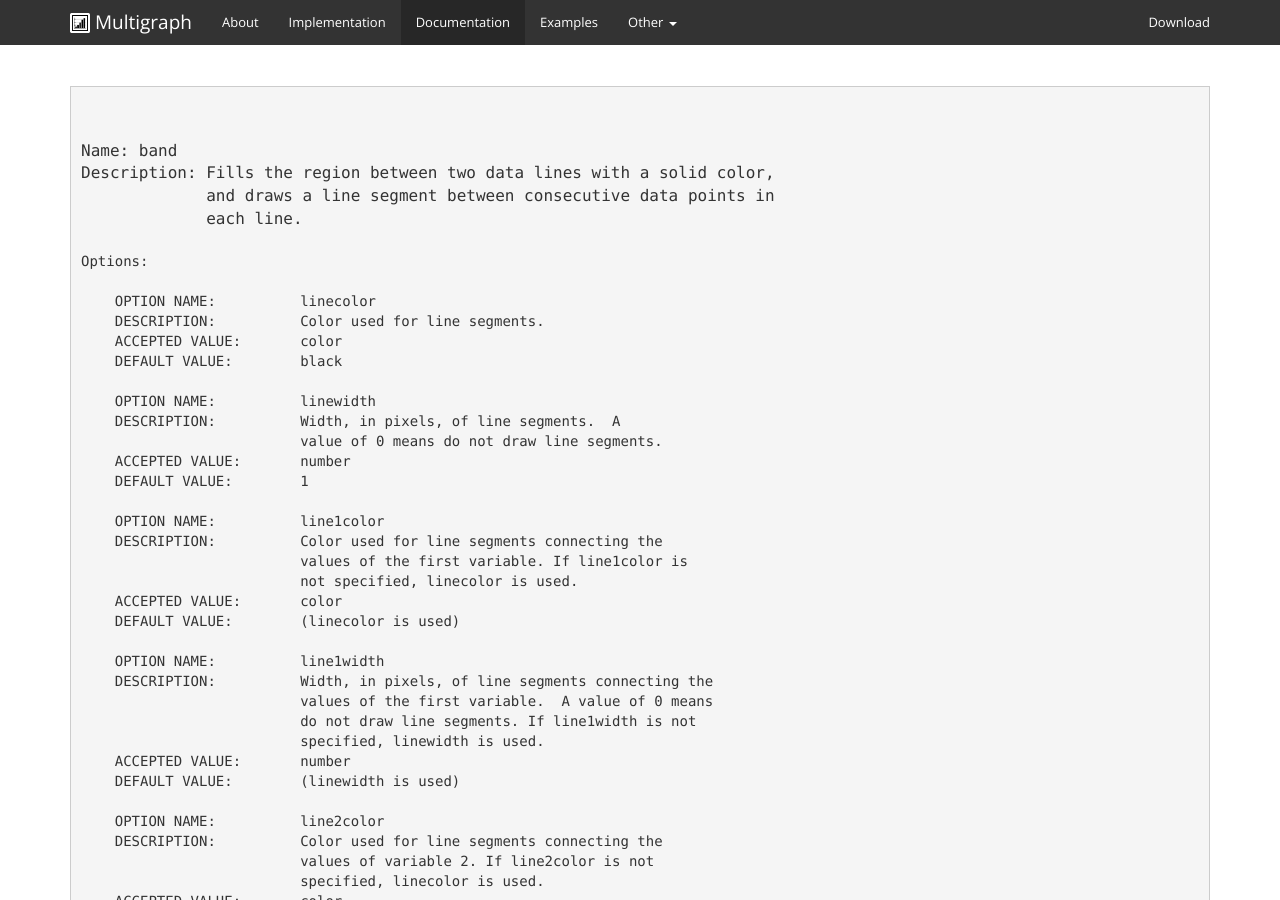
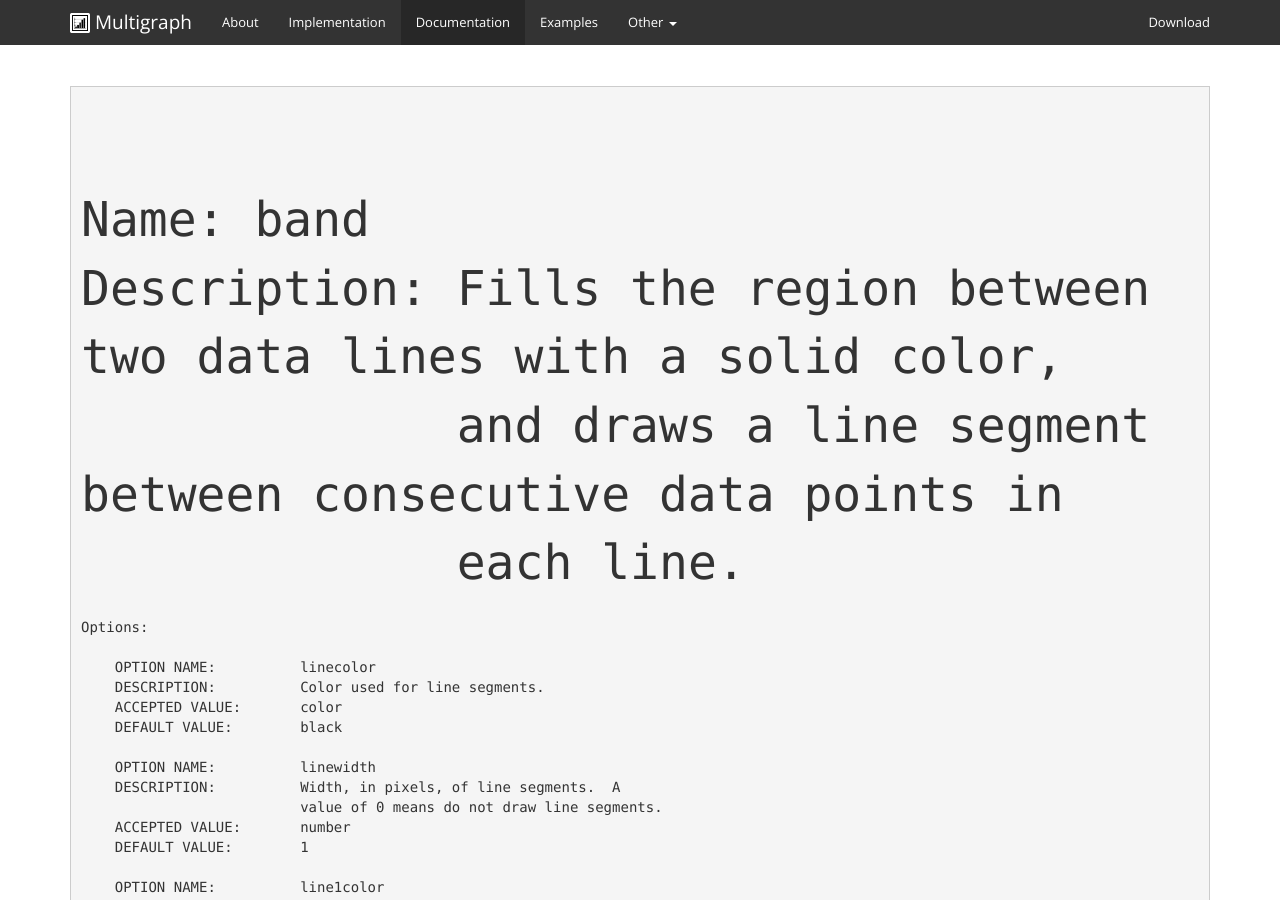
Before and after one commit to khunter3D/khunter3D.github.io, a Jekyll site: the page built from docs/renderers/index.html, in a window 1280 px wide and 900 px high. Built offline with Jekyll 4.4.1, drawn with Linux system fonts in a browser that asks for light colours; nearby versions of some CDN libraries; Markdown is read by kramdown in place of the engine named in the settings.

Commit message:
Update index.html

```diff
--- a/docs/renderers/index.html
+++ b/docs/renderers/index.html
@@ -8,7 +8,7 @@ docs: selected
 
       <pre>
 
-      <font size="3">
+      <font size="7">
 Name: band
 Description: Fills the region between two data lines with a solid color,
              and draws a line segment between consecutive data points in
```
